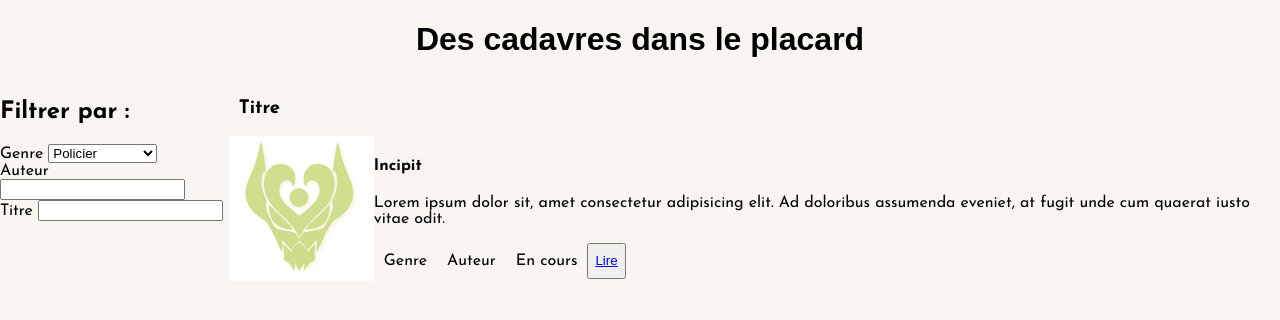
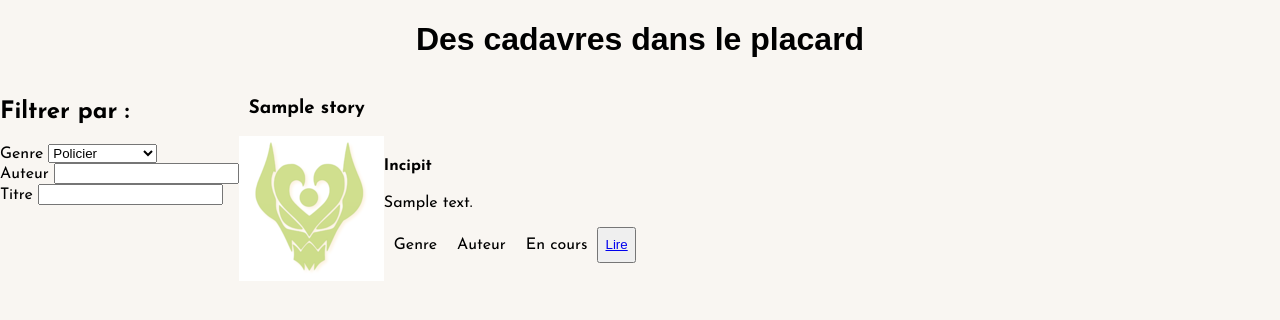
Before and after one commit to CooperPeaks/cadavre-exquis, a Node server app: template views/story_list.hbs in a window 1280 px wide. Shown: the part 74-394 px from the top of the page. Run offline with Node 20, Linux system fonts and the light colour scheme; the template is opened without the code that fills it: most values are stand-ins (such as "Sample title", 1, 10 or a date in 2020); some libraries are stand-ins or nearby versions; some web fonts are replaced.

Commit message:
send stories to database and display it in story_list

```diff
--- a/api/controllers/storyController.js
+++ b/api/controllers/storyController.js
@@ -26,8 +26,10 @@
         }
     },
 
-    list: (req, res) => {
-        res.render('story_list')
+    list: async (req, res) => {
+        const stories = await Story.findAll({ raw: true });
+        console.log(stories);
+        res.render('story_list', { stories })
     },
 
     read: (req, res) => {
--- a/views/story_list.hbs
+++ b/views/story_list.hbs
@@ -27,8 +27,9 @@
     </div>
 
     <div class="articles-pannel">
+        {{#each stories}}
         <div class="article-title">
-            <h3>Titre</h5>
+            <h3> {{title}} </h5>
         </div>
         <div class="article-sample">
             <div class="col-1">
@@ -39,9 +40,7 @@
             <div class="col-2">
                 <div class="article-resume">
                     <h4>Incipit</h4>
-                    <p>Lorem ipsum dolor sit, amet consectetur adipisicing elit. Ad doloribus assumenda eveniet, at
-                        fugit
-                        unde cum quaerat iusto vitae odit.</p>
+                    <p> {{content}} </p>
                 </div>
                 <div class="article-infos">
                     <p>Genre</p>
@@ -51,5 +50,6 @@
                 </div>
             </div>
         </div>
+        {{/each}}
     </div>
 </div>
```
